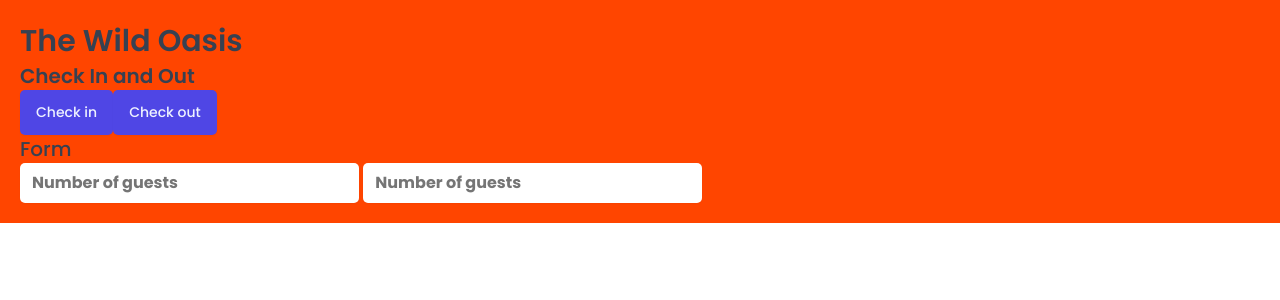
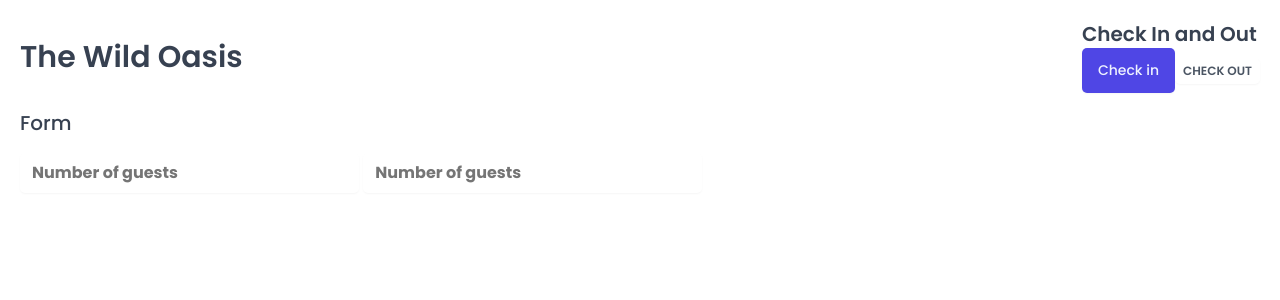
Before and after one commit to Heechem/the-wild-oasis, a React (Vite) app: page / in a window 1280 px wide. Shown: the top 300 px of the page. Built offline with nearby package versions, Linux system fonts and the light colour scheme; a web font is replaced by a local one.

Commit message:
Create Button and heading

```diff
--- a/src/App.jsx
+++ b/src/App.jsx
@@ -3,9 +3,9 @@
 import Button from './ui/Button';
 import Input from './ui/Input';
 import Heading from './ui/Heading';
+import Row from './ui/Row';
 
 const StyledApp = styled.div`
-  background-color: orangered;
   padding: 20px;
 `;
 
@@ -14,11 +14,25 @@
     <>
       <GlobalStyle />
       <StyledApp>
+        <Row>
+          <Row type="horizontal">
             <Heading as="h1">The Wild Oasis</Heading>
+            <div>
               <Heading as="h2">Check In and Out</Heading>
               <Button onClick={() => alert('check in')}>Check in</Button>
-        <Button onClick={() => alert('check out')}>Check out</Button>
+              <Button
+                variation="secondary"
+                size="small"
+                onClick={() => alert('check out')}
+              >
+                Check out
+              </Button>
+            </div>
+          </Row>
+
+          <Row>
             <Heading as="h3">Form</Heading>
+            <form>
               <Input
                 type="number"
                 placeholder="Number of guests"
@@ -27,6 +41,9 @@
                 type="number"
                 placeholder="Number of guests"
               />
+            </form>
+          </Row>
+        </Row>
       </StyledApp>
     </>
   );
--- a/src/ui/Button.jsx
+++ b/src/ui/Button.jsx
@@ -49,18 +49,16 @@
 };
 
 const Button = styled.button`
-  font-size: 1.4rem;
-  padding: 1.2rem 1.6rem;
-  font-weight: 500;
+  ${(props) => sizes[props.size]}
+  ${(props) => variations[props.variation]}
   border: none;
   border-radius: var(--border-radius-sm);
-  background-color: var(--color-brand-600);
-  color: var(--color-brand-50);
-  cursor: pointer;
+
   box-shadow: var(--shadow-sm);
+`;
 
-  &:hover {
-    background-color: var(--color-brand-700);
-  }
-`;
+Button.defaultProps = {
+  variation: 'primary',
+  size: 'medium',
+};
 export default Button;
--- /dev/null
+++ b/src/ui/Row.jsx
@@ -0,0 +1,25 @@
+import { css, styled } from 'styled-components';
+
+const Row = styled.div`
+  display: flex;
+
+  ${(props) =>
+    props.type === 'horizontal' &&
+    css`
+      justify-content: space-between;
+      align-items: center;
+    `}
+
+  ${(props) =>
+    props.type === 'vertical' &&
+    css`
+      flex-direction: column;
+      gap: 1.6rem;
+    `}
+`;
+
+Row.defaultProps = {
+  type: 'vertical',
+};
+
+export default Row;
```
Lines whose indentation alone changed are shown as unchanged.
